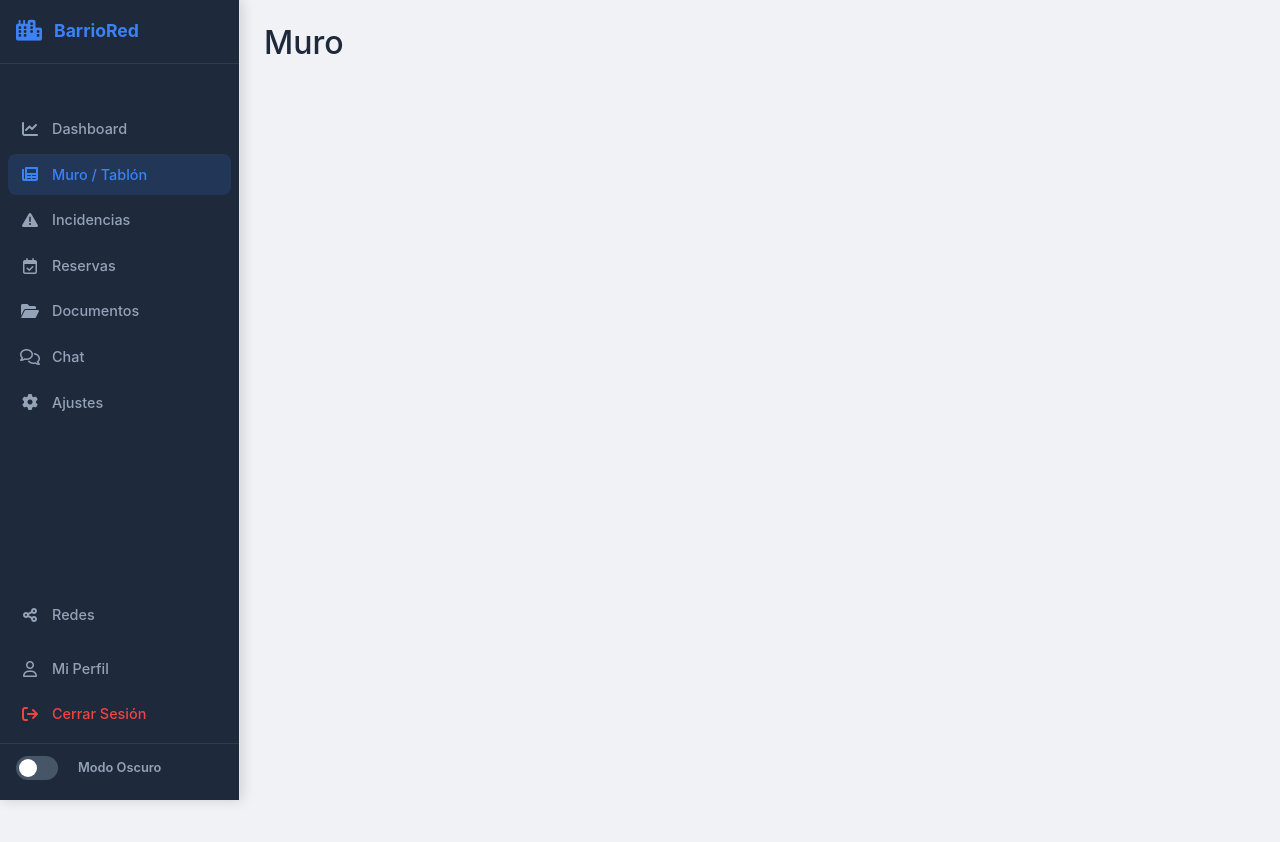
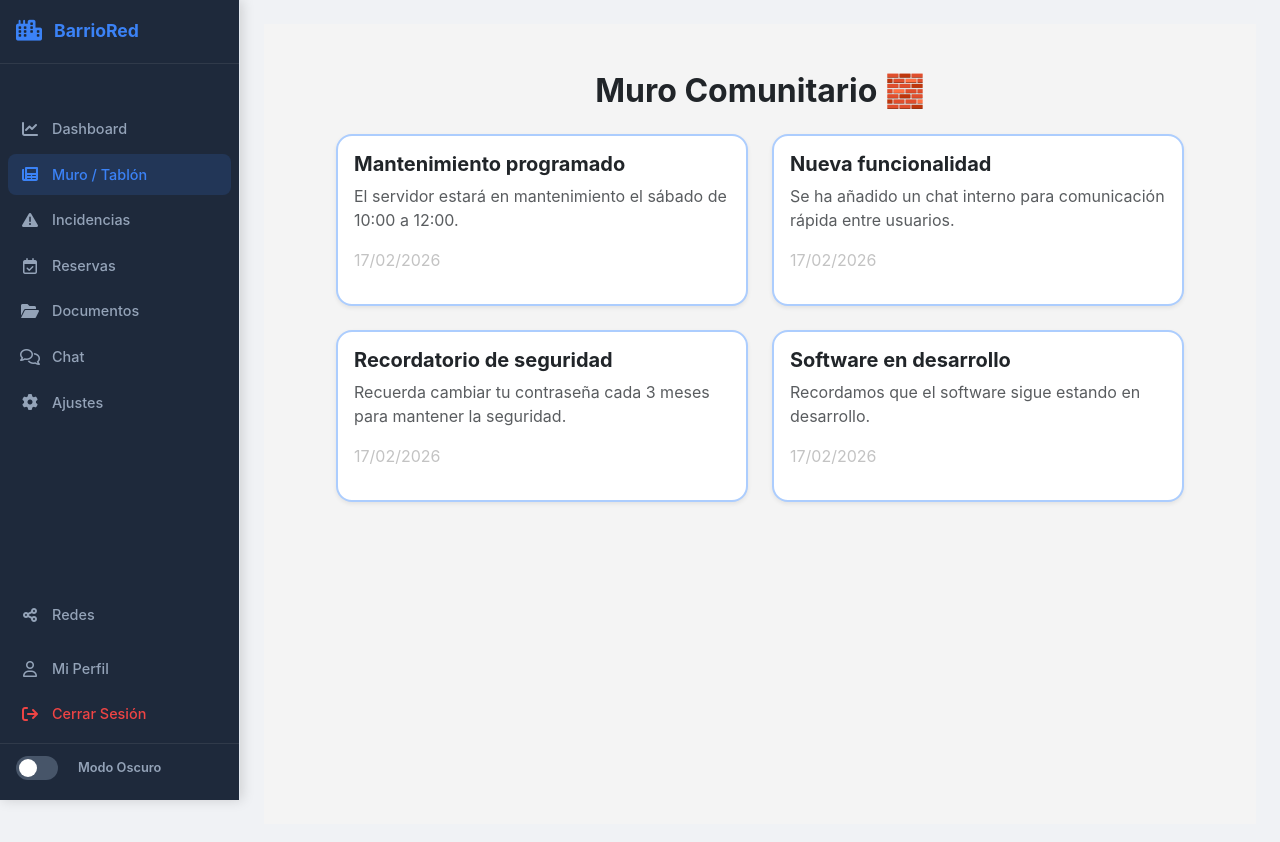
Before and after one commit to Aitor1945/TFG, a React (Vite) app: page /muro in a window 1280 px wide. Shown: the top 842 px of the page. Before the commit the page ends 800 px from the top, so only its background shows below. Built offline with nearby package versions, Linux system fonts and the light colour scheme.

Commit message:
Muro comunitario

```diff
--- a/src/components/pages/Muro.jsx
+++ b/src/components/pages/Muro.jsx
@@ -1,7 +1,32 @@
-import React from "react"
+import React from "react";
+import "./tablon.css";
 
-const Muro = () => {
-  return <h2>Muro</h2>
-}
+const anuncios = [
+  { id: 1, titulo: "Mantenimiento programado", descripcion: "El servidor estará en mantenimiento el sábado de 10:00 a 12:00.", date:"17/02/2026" },
+  { id: 2, titulo: "Nueva funcionalidad", descripcion: "Se ha añadido un chat interno para comunicación rápida entre usuarios." , date:"17/02/2026" },
+  { id: 3, titulo: "Recordatorio de seguridad", descripcion: "Recuerda cambiar tu contraseña cada 3 meses para mantener la seguridad." , date:"17/02/2026" },
+  { id: 4, titulo: "Software en desarrollo", descripcion: "Recordamos que el software sigue estando en desarrollo." , date:"17/02/2026" },
+];
 
-export default Muro
+const Tablon = () => {
+  return (
+<div className="container-fluid min-vh-100 d-flex flex-column align-items-center justify-content-start pt-5 tablon-container">
+  <h2 className="mb-4 fw-bold text-dark">Muro Comunitario 🧱</h2>
+  <div className="row w-100 justify-content-center g-4 px-3 px-md-5">
+    {anuncios.map(anuncio => (
+      <div key={anuncio.id} className="col-12 col-md-8 col-lg-6">
+        <div className="card shadow-sm tablon-card">
+          <div className="card-body">
+            <h5 className="card-title fw-bold">{anuncio.titulo}</h5>
+            <p className="card-text text-muted">{anuncio.descripcion}</p>
+            <p className="card-date">{anuncio.date}</p>
+          </div>
+        </div>
+      </div>
+    ))}
+  </div>
+</div>
+  );
+};
+
+export default Tablon;
--- /dev/null
+++ b/src/components/pages/tablon.css
@@ -0,0 +1,23 @@
+/* Tablon.css */
+.tablon-container {
+  background-color: #f4f4f4; /* color de fondo */
+}
+.tablon-card {
+  transition: transform 0.2s;
+  cursor: pointer;
+  border-radius: 1rem; /* redondeado más marcado */
+}
+
+.tablon-card:hover {
+  transform: translateY(-5px);
+  box-shadow: 0 .5rem 1rem rgba(0,0,0,.15); /* hover shadow */
+}
+
+.tablon-card .card-date {
+  color: #c3c3c3; /* fecha en rojo */
+}
+
+.tablon-card {
+  border: 2px solid #0d6dfd57;   /* azul bootstrap */
+  border-radius: 16px;
+}
```
